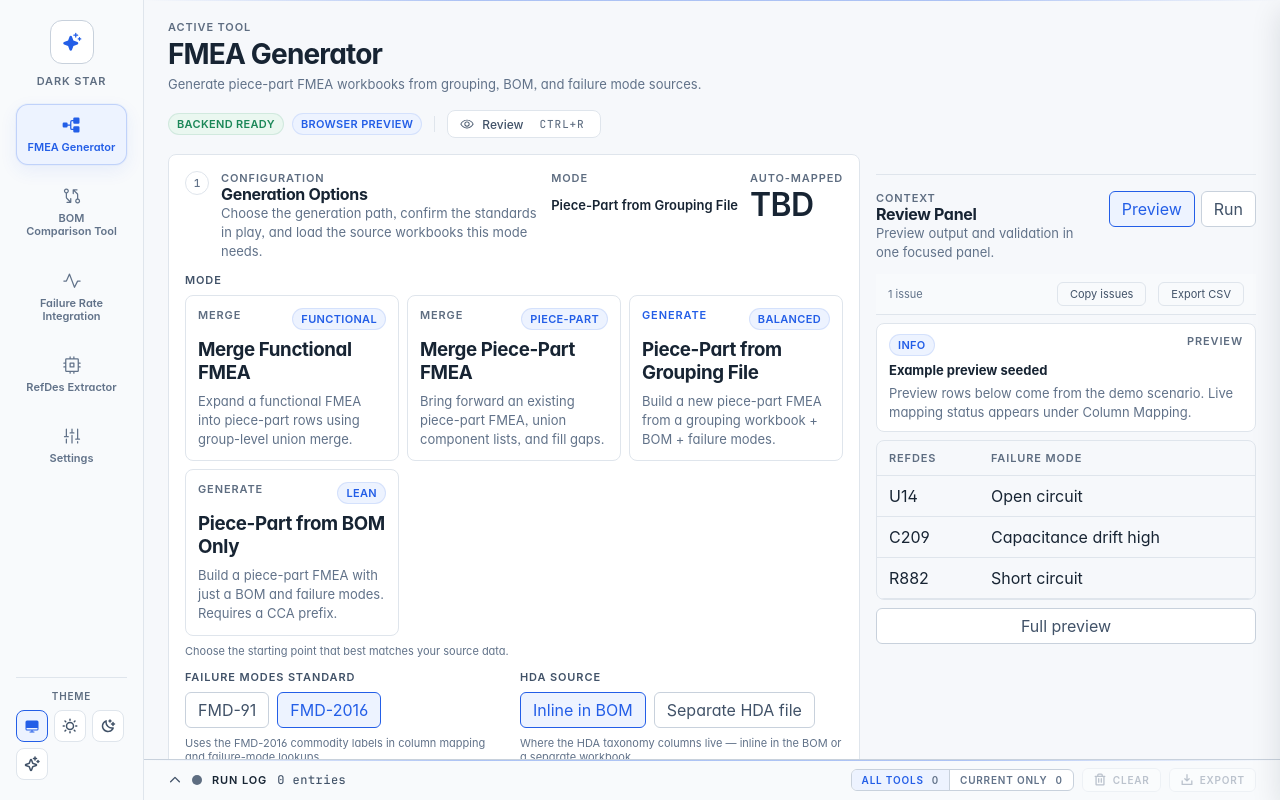
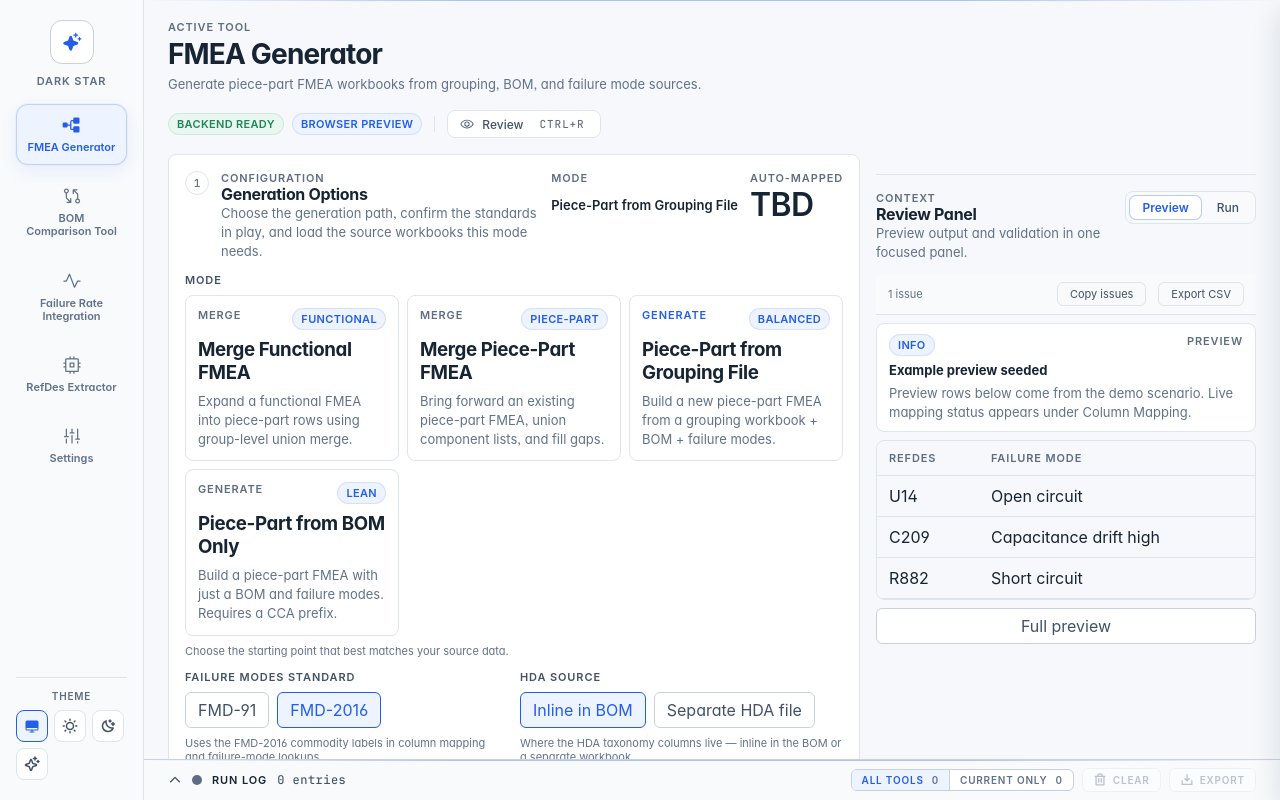
Before and after one commit to Euler-Lagrange/Reliability-Engineering-Tools, a React (Vite) app in the folder frontend/: page / in a window 1280 px wide. Built offline with nearby package versions, Linux system fonts and the light colour scheme; a web font is replaced by a local one.

Commit message:
UI: One segmented tab pattern; prominent Start CTA; Generate FMEA label

```diff
--- a/frontend/src/features/fmea/FmeaTool.tsx
+++ b/frontend/src/features/fmea/FmeaTool.tsx
@@ -6,6 +6,7 @@ import { SectionCard } from "../../components/SectionCard";
 import { StrategySelector } from "../../components/StrategySelector";
 import { ValidationPreview } from "../../components/ValidationPreview";
 import { WorkflowSelector } from "../../components/WorkflowSelector";
+import { ContextTabs } from "../../components/primitives/ContextTabs";
 import { OptionsField } from "../../components/primitives/OptionsField";
 import { ToggleChip } from "../../components/primitives/ToggleChip";
 import { FolderOpen } from "@phosphor-icons/react";
@@ -1487,28 +1488,15 @@ export function FmeaTool() {
                 : "Run feedback stays isolated so it does not compete with setup."
             }
             actions={
-              <div className="panel-toggle" role="tablist" aria-label="Context panel">
-                <button
-                  type="button"
-                  className="panel-toggle__button"
-                  data-selected={contextView === "preview"}
-                  role="tab"
-                  aria-selected={contextView === "preview"}
-                  onClick={() => setContextView("preview")}
-                >
-                  Preview
-                </button>
-                <button
-                  type="button"
-                  className="panel-toggle__button"
-                  data-selected={contextView === "run"}
-                  role="tab"
-                  aria-selected={contextView === "run"}
-                  onClick={() => setContextView("run")}
-                >
-                  Run
-                </button>
-              </div>
+              <ContextTabs
+                ariaLabel="Context panel"
+                tabs={[
+                  { id: "preview", label: "Preview" },
+                  { id: "run", label: "Run" },
+                ]}
+                activeId={contextView}
+                onChange={setContextView}
+              />
             }
           >
             <h3 className="sr-only-focusable" ref={contextHeadingRef} tabIndex={-1}>
@@ -1535,7 +1523,7 @@ export function FmeaTool() {
                   truncatedLogCount={panelTruncatedLogCount}
                   errorCode={panelErrorCode}
                   errorTraceback={panelErrorTraceback}
-                  startLabel={backendClient.runtimeMode === "desktop-bridge" ? "Start real run" : "Start demo run"}
+                  startLabel={backendClient.runtimeMode === "desktop-bridge" ? "Generate FMEA" : "Start demo run"}
                   runId={panelRunId}
                   statusMessage={panelStatusMessage}
                   startDisabled={bomOnlyBlockedReason !== null}
--- a/frontend/src/theme/styles.css
+++ b/frontend/src/theme/styles.css
@@ -1076,7 +1076,6 @@ button:disabled {
 }
 
 .toggle-chip,
-.panel-toggle__button,
 .primary-button,
 .ghost-button,
 .custom-select__trigger {
@@ -1099,7 +1098,6 @@ button:disabled {
 }
 
 .toggle-chip:focus-visible,
-.panel-toggle__button:focus-visible,
 .primary-button:focus-visible,
 .ghost-button:focus-visible {
   outline: none;
@@ -1107,16 +1105,10 @@ button:disabled {
   border-color: var(--accent);
 }
 
-.toggle-chip[data-selected="true"],
-.panel-toggle__button[data-selected="true"] {
+.toggle-chip[data-selected="true"] {
   color: var(--accent);
   border-color: var(--accent);
   background: var(--accent-soft);
-}
-
-.panel-toggle {
-  display: inline-flex;
-  gap: 6px; /* off-grid: tight gap between paired toggle buttons */
 }
 
 .input-grid {
@@ -1421,6 +1413,16 @@ tbody tr:hover {
   display: flex;
   gap: var(--space-2);
   flex-wrap: wrap;
+}
+
+/* The Start button is the tool's single most important control — it gets
+   dominant width and height so it can never be mistaken for a chip.
+   Cancel stays compact beside it. */
+.run-state__controls .primary-button {
+  flex: 1;
+  min-height: 44px; /* off-grid: primary CTA height, deliberately above the 36px control row */
+  font-size: var(--text-base);
+  font-weight: var(--weight-semibold);
 }
 
 .primary-button {
@@ -2161,12 +2163,17 @@ tbody tr:hover {
   color: var(--text-muted);
 }
 
+/* Preview/Run segmented control — the ONE tab pattern for context panels
+   (FMEA included; the parallel .panel-toggle system was folded in here).
+   The track carries a real border and the inactive tab keeps readable
+   contrast: an invisible "Run" tab hid the whole run panel from users. */
 .context-tabs {
   display: flex;
   flex-direction: row;
   gap: var(--space-1);
   padding: var(--space-1);
   background: var(--surface-muted);
+  border: 1px solid var(--line);
   border-radius: var(--radius-md);
 }
 
@@ -2176,7 +2183,7 @@ tbody tr:hover {
   padding: var(--space-1) var(--space-3);
   border-radius: var(--radius-sm);
   background: transparent;
-  color: var(--text-muted);
+  color: var(--text-secondary);
   font-family: inherit;
   font-size: var(--text-sm);
   font-weight: var(--weight-medium);
@@ -2193,8 +2200,11 @@ tbody tr:hover {
 
 .context-tabs__tab.is-active {
   background: var(--surface);
-  color: var(--text);
-  box-shadow: 0 1px 2px rgba(0, 0, 0, 0.04); /* off-grid: lift the active tab off the muted track */
+  color: var(--accent);
+  font-weight: var(--weight-semibold);
+  /* Accent hairline instead of a black drop shadow — visible on dark
+     themes too, and matches the unified selection language. */
+  box-shadow: 0 0 0 1px color-mix(in srgb, var(--accent) 30%, transparent);
 }
 
 .context-tabs__tab:focus-visible {
```
Also changed, not shown: 3 other files (tests, documents, lock files or other folders).
